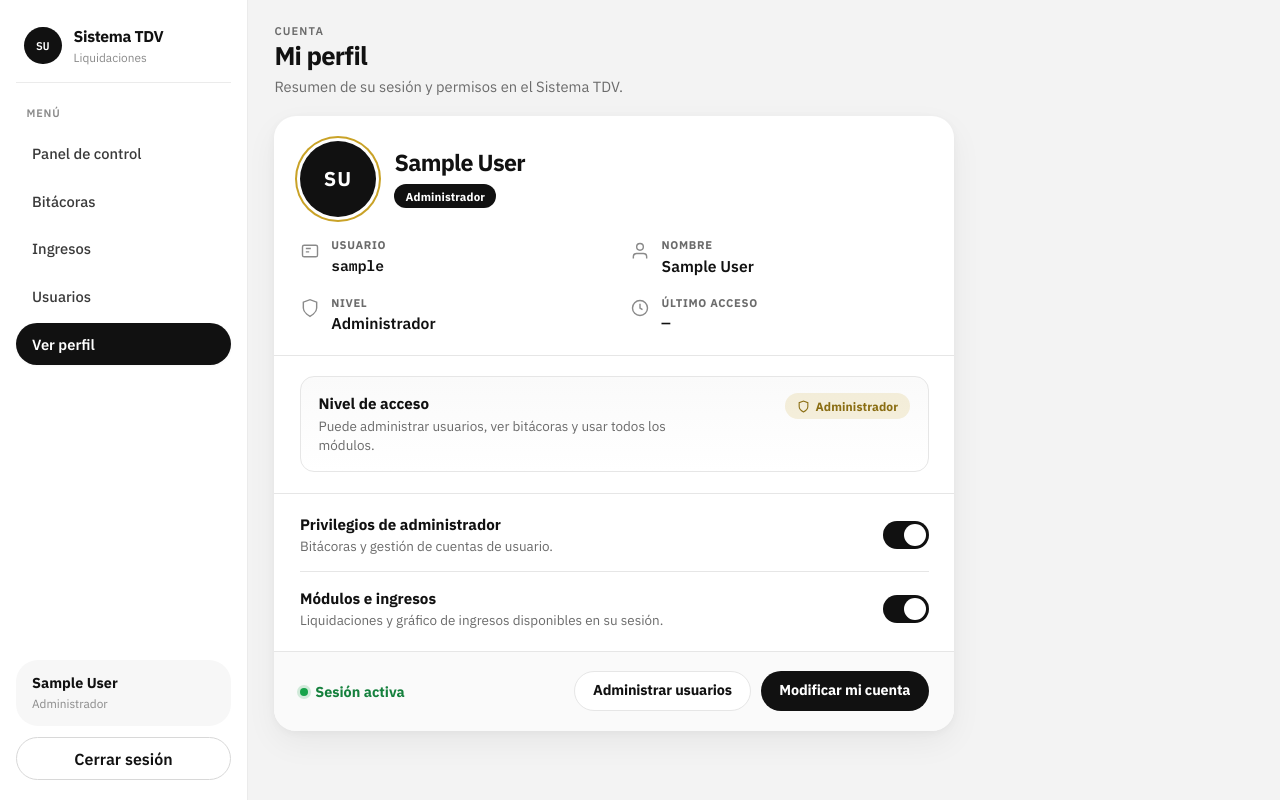
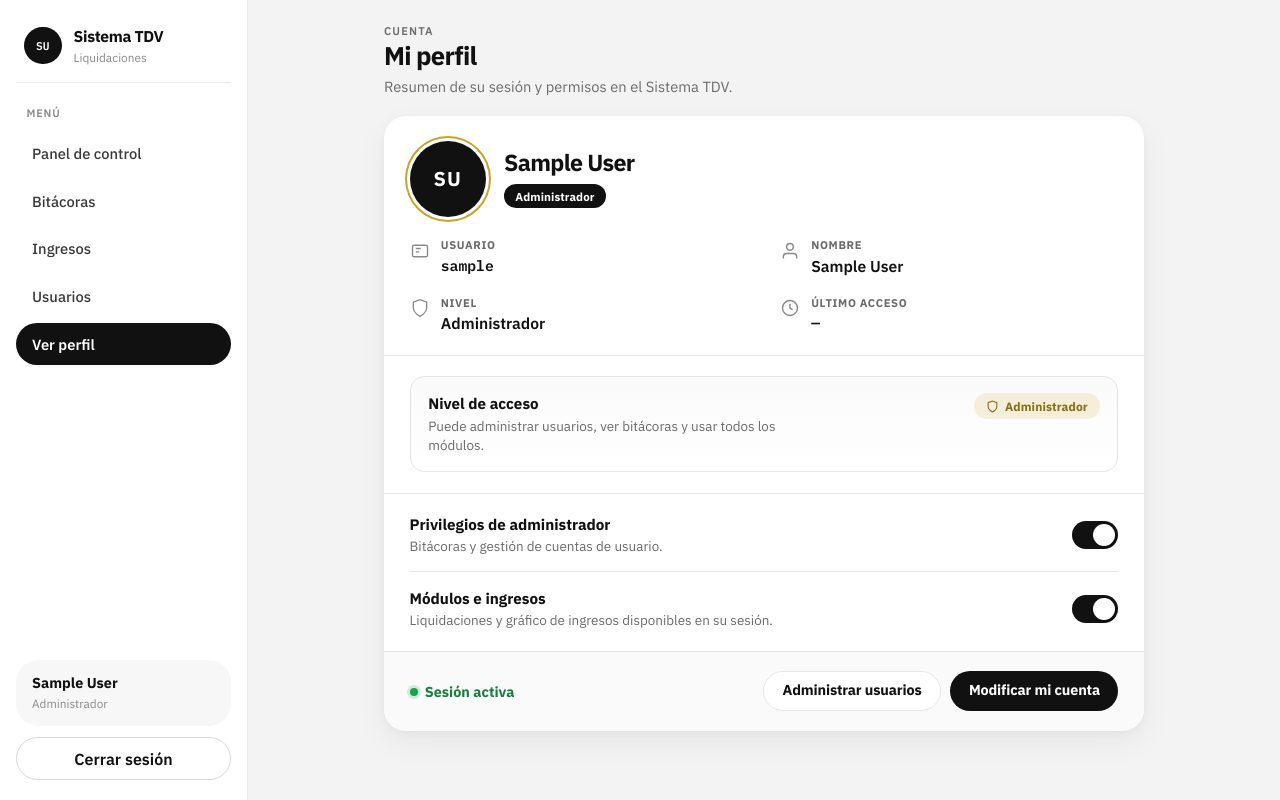
Before and after one commit to abbyom4AV/sistema-liquidaciones-tdv, a Django app: page /procesamientos/mi-perfil/ in a window 1280 px wide. Run offline with Django 5.2, Linux system fonts and the light colour scheme; the visitor is signed in with stand-in values (Sample User, id 1).

Commit message:
Centra la tarjeta de Mi perfil en el area de contenido
Elimina el hueco vacio a la derecha alineando el bloque al centro.

Co-authored-by: Cursor <cursoragent@cursor.com>

```diff
--- a/procesamientos/templates/procesamientos/mi_perfil.html
+++ b/procesamientos/templates/procesamientos/mi_perfil.html
@@ -5,7 +5,9 @@
 {% block estilos %}
 <style>
   .perfil-pagina {
-    max-width: 680px;
+    max-width: 760px;
+    margin-left: auto;
+    margin-right: auto;
   }
   .perfil-pagina > .cabecera-perfil {
     margin-bottom: 1.15rem;
```
